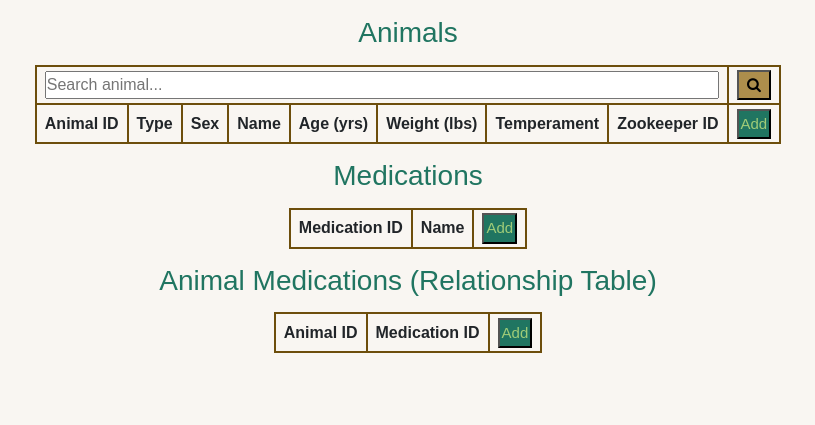
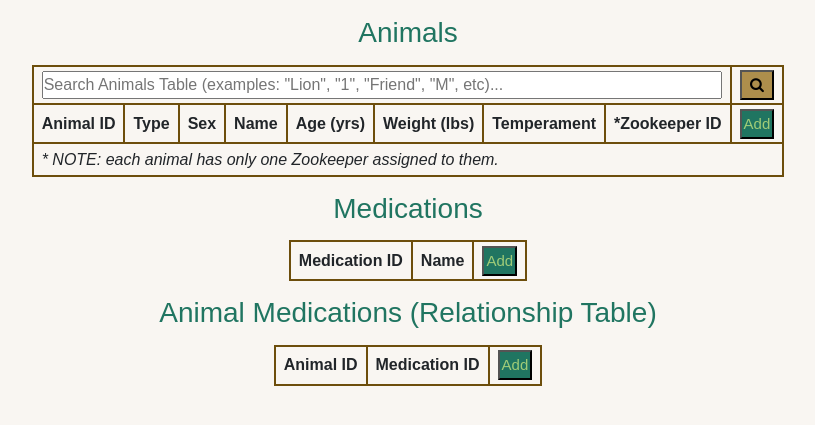
Before and after one commit to lfbettcher/CS340_Zootopia, a Flask app: page /animals in a window 1280 px wide. Shown: the part 52-477 px from the top of the page, without its empty margins (232-1047 px from the left). Run offline with Flask 2, Linux system fonts and the light colour scheme; data that the repository does not hold is empty; some libraries are stand-ins or nearby versions.

Commit message:
updated search, footnotes, and workdays

```diff
--- a/starter_website/templates/animals.html
+++ b/starter_website/templates/animals.html
@@ -9,7 +9,7 @@
   <col>
   <colgroup span="8"></colgroup>
   <tr>
-    <th colspan="8" scope="colgroup"><input type="text" placeholder="Search animal..." name="search"></th>
+    <th colspan="8" scope="colgroup"><input type="text" placeholder='Search Animals Table (examples: "Lion", "1", "Friend", "M", etc)...' name="search"></th>
     <th colspan="2" scope="colgroup"><button type="button" data-toggle="modal" data-target="" class="search-btn"><i class="fa fa-search"></i></button></th>
   </tr>
   <tr>
@@ -20,7 +20,7 @@
     <th scope="col">Age (yrs)</th>
     <th scope="col">Weight (lbs)</th>
     <th scope="col">Temperament</th>
-    <th scope="col">Zookeeper ID</th>
+    <th scope="col">*Zookeeper ID</th>
     <th colspan="2"><button type="button" data-toggle="modal" data-target="#addanimal" class="add-btn" name="Add" value="Add">Add</button></th>
   </tr>
   </thead>
@@ -39,6 +39,9 @@
     <td><button type='submit' class='delete-btn' name='Delete' value='Delete'>Delete</button></td>
   </tr>
   {% endfor %}
+  <tr>
+    <td colspan="10"><i>* NOTE: each animal has only one Zookeeper assigned to them.</i></td>
+  </tr>
   </tbody>
 </table>
 <h3>Medications</h3>
--- a/starter_website/templates/zookeepers.html
+++ b/starter_website/templates/zookeepers.html
@@ -30,15 +30,15 @@
   <thead>
   <th>Workday ID</th>
   <th>Day</th>
-  <th colspan="2"><button type="button" data-toggle="modal" data-target="#addworkday" class="add-btn" name="Add" value="Add">Add</button></th>
+<!--  <th colspan="2"><button type="button" data-toggle="modal" data-target="#addworkday" class="add-btn" name="Add" value="Add">Add</button></th>-->
   </thead>
   <tbody>
   {% for r in rows_workdays %}
   <tr id="workday{{ loop.index }}">
     <td><input type="number" name="workday_id" value="{{ r[0] }}" style="min-width: 2em"  disabled="true"></td>
     <td><input type="text" name="day" value="{{ r[1] }}" disabled="true"></td>
-    <td><button type="submit" class="update-btn" name="Edit">Edit</button></td>
-    <td><button type="submit" class="delete-btn" name="Delete" value='Delete'>Delete</button></td>
+<!--    <td><button type="submit" class="update-btn" name="Edit">Edit</button></td>-->
+<!--    <td><button type="submit" class="delete-btn" name="Delete" value='Delete'>Delete</button></td>-->
   </tr>
   {% endfor %}
   </tbody>
```
